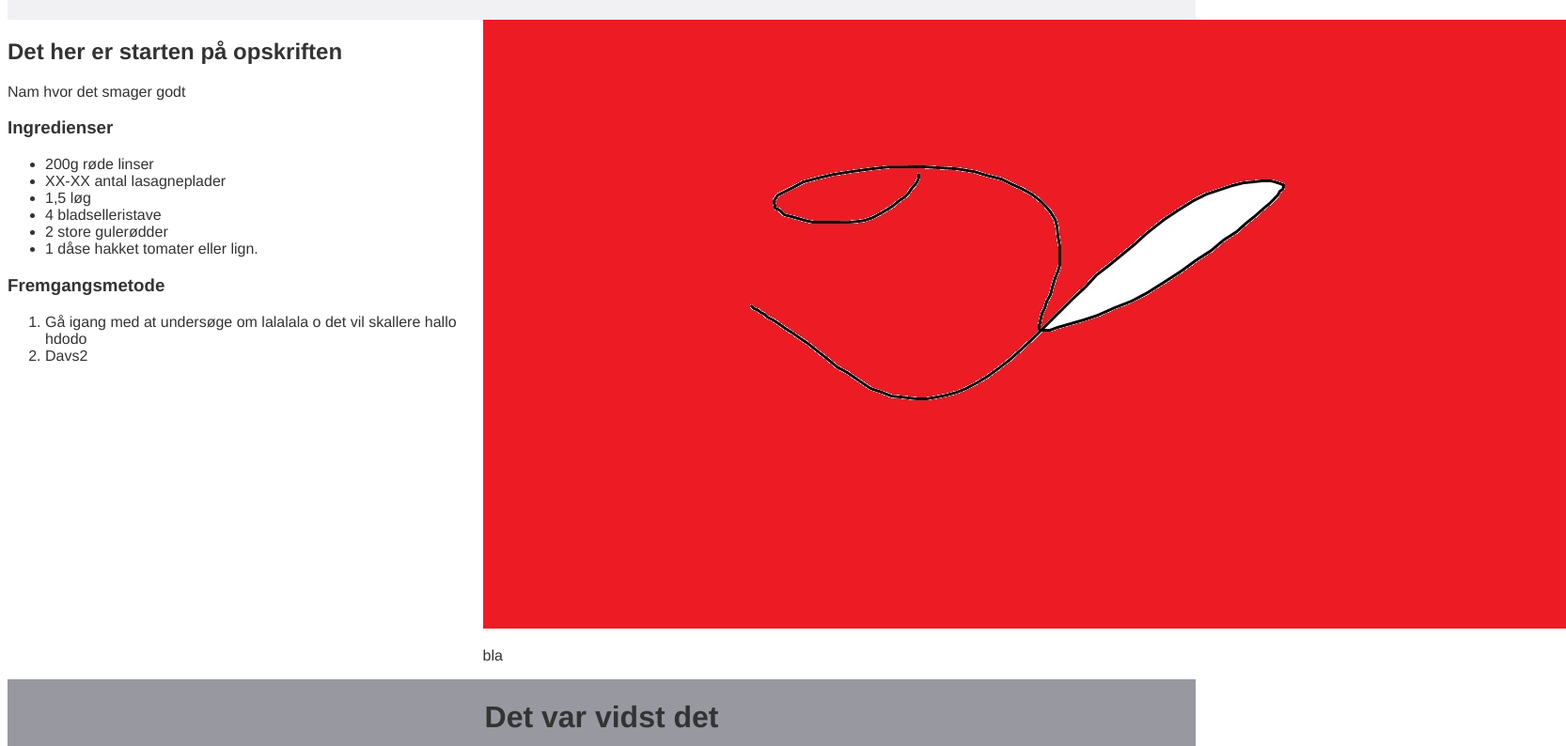
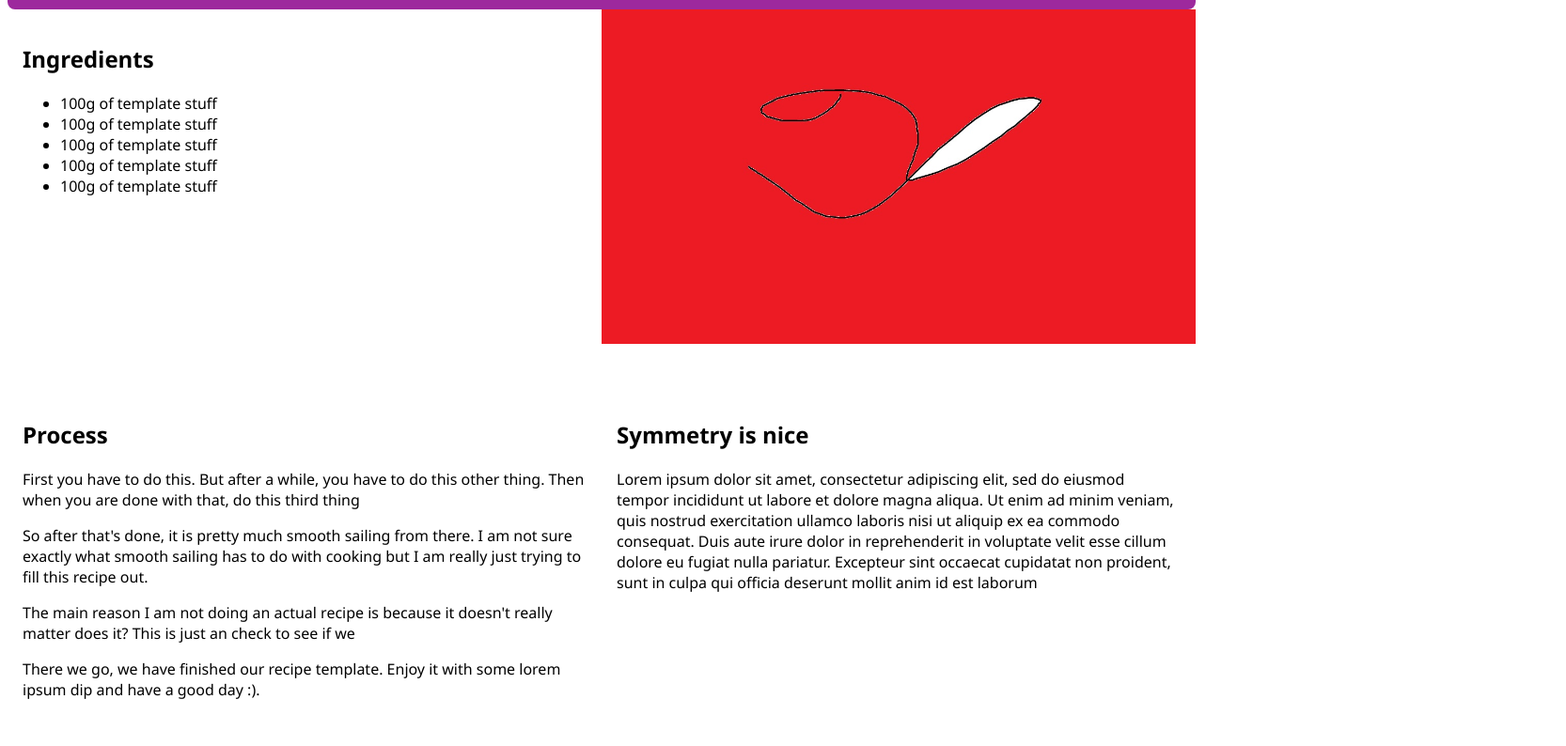
Before and after one commit to madsmagnus/recipe-template, a plain HTML site: page index.html in a window 1280 px wide. Shown: the part 87-881 px from the top of the page at 94% size, 1666 px wide, since content can reach past the window. Drawn offline with Linux system fonts and the light colour scheme.

Commit message:
Afleveringscommit
Afleveringscommit

```diff
--- a/index.html
+++ b/index.html
@@ -5,49 +5,61 @@
     <meta http-equiv="X-UA-Compatible" content="IE=edge" />
     <meta name="viewport" content="width=device-width, initial-scale=1.0" />
     <link rel="stylesheet" href="style.css" />
-    <title>Lasagne med linser</title>
+    <title>Recipe Template</title>
   </head>
   <body>
     <header>
-      <h1>Lasagne med linser</h1>
+      <h1>Recipe Template</h1>
     </header>
     <main>
-      <div class="section1">
-        <article>
-          <h2>Det her er starten på opskriften</h2>
-          <p>Nam hvor det smager godt</p>
-          <h3>Ingredienser</h3>
+      <article id="article1">
+        <h2>Ingredients</h2>
         <ul>
-            <li>200g røde linser</li>
-            <li>XX-XX antal lasagneplader</li>
-            <li>1,5 løg</li>
-            <li>4 bladselleristave</li>
-            <li>2 store gulerødder</li>
-            <li>1 dåse hakket tomater eller lign.</li>
+          <li>100g of template stuff</li>
+          <li>100g of template stuff</li>
+          <li>100g of template stuff</li>
+          <li>100g of template stuff</li>
+          <li>100g of template stuff</li>
         </ul>
       </article>
-        <article>
-          <h3>Fremgangsmetode</h3>
-          <ol>
-            <li>
-              Gå igang med at undersøge om lalalala o det vil skallere hallo
-              hdodo
-            </li>
-            <li>Davs2</li>
-          </ol>
+      <article id="article2">
+        <h2>Process</h2>
+        <p>
+          First you have to do this. But after a while, you have to do this
+          other thing. Then when you are done with that, do this third thing
+        </p>
+        <p>
+          So after that's done, it is pretty much smooth sailing from there. I
+          am not sure exactly what smooth sailing has to do with cooking but I
+          am really just trying to fill this recipe out.
+        </p>
+        <p>
+          The main reason I am not doing an actual recipe is because it doesn't
+          really matter does it? This is just an check to see if we
+        </p>
+        <p>
+          There we go, we have finished our recipe template. Enjoy it with some
+          lorem ipsum dip and have a good day :).
+        </p>
       </article>
-      </div>
-      <div class="section2">
-        <aside>
+      <aside id="picture">
         <img src="img\bruh.jpg" />
       </aside>
-        <article>
-          <p>bla</p>
+      <article id="article3">
+        <h2>Symmetry is nice</h2>
+        <p>
+          Lorem ipsum dolor sit amet, consectetur adipiscing elit, sed do
+          eiusmod tempor incididunt ut labore et dolore magna aliqua. Ut enim ad
+          minim veniam, quis nostrud exercitation ullamco laboris nisi ut
+          aliquip ex ea commodo consequat. Duis aute irure dolor in
+          reprehenderit in voluptate velit esse cillum dolore eu fugiat nulla
+          pariatur. Excepteur sint occaecat cupidatat non proident, sunt in
+          culpa qui officia deserunt mollit anim id est laborum
+        </p>
       </article>
-      </div>
     </main>
     <footer>
-      <h1>Det var vidst det</h1>
+      <h1>That's all folks</h1>
     </footer>
   </body>
 </html>
--- a/style.css
+++ b/style.css
@@ -1,64 +1,68 @@
 /* ---------- root variables ---------- */
 :root {
-  --green: rgb(38, 76, 89);
-  --green-opacity: rgba(38, 76, 89, 0.2);
-  --light-green: rgb(172, 198, 201);
   --light-grey: #f1f1f4;
   --dark-grey: #9898a1;
   --text-color-light: #f1f1f1;
   --text-color-dark: #333;
-  --white: #fff;
-  --font-family: "Tomorrow", Helvetica, Arial, sans-serif;
   --text-color-out-of-stock: rgb(89, 38, 38);
   --text-color-in-stock: rgb(172, 198, 201);
 }
 
 /* ---------- general styling ---------- */
-html {
-  color: var(--text-color-dark);
-  font-family: var(--font-family);
-  height: 100%;
-  width: 100%;
+html * {
+  font-family: "Segoe UI", Tahoma, Geneva, Verdana, sans-serif;
 }
 
 header {
   text-align: center;
-  background: var(--light-grey);
-  padding-top: 10px;
-  padding-bottom: 10px;
+  background: rgb(157, 41, 157);
+  color: white;
+  padding-top: 0.1em;
+  padding-bottom: 0.1em;
+  border-radius: 0.5em;
 }
 
-.section1 {
-  float: left;
-  width: 40%;
+main {
+  display: grid;
+  grid-template-areas: "article1 aside" "article2 article3";
+  grid-auto-rows: 50vh 50vh;
+  grid-template-columns: 50% auto;
 }
 
-.section2 {
-  float: left;
-  width: 60%;
+#article1 {
+  grid-area: article1;
+  padding: 1em;
+  min-height: 30%;
 }
 
-//fix img scaling
-//img {
-  max-width: 50%;
+#article2 {
+  grid-area: article2;
+  padding: 1em;
+}
+
+#article3 {
+  grid-area: article3;
+  padding: 1em;
+}
+
+#picture > img {
+  grid-area: aside;
+  width: 100%;
+  object-fit: cover;
 }
 
 footer {
   background: var(--dark-grey);
   text-align: center;
-  padding: 1px;
+  padding: 0.1em;
+  border-radius: 0.5em;
 }
 
-main::after {
-  content: "";
-  display: table;
-  clear: both;
-}
-
-@media (max-width: 600px) {
-  .section1,
-  .section2 {
-    width: 100%;
-    height: auto;
+@media (max-width: 900px) {
+  main {
+    display: grid;
+    grid-template-areas: "aside" "article1" "article2" "article3";
+    grid-auto-rows: auto auto auto auto;
+    grid-template-columns: 1fr;
   }
 }
```
Lines whose indentation alone changed are shown as unchanged.
